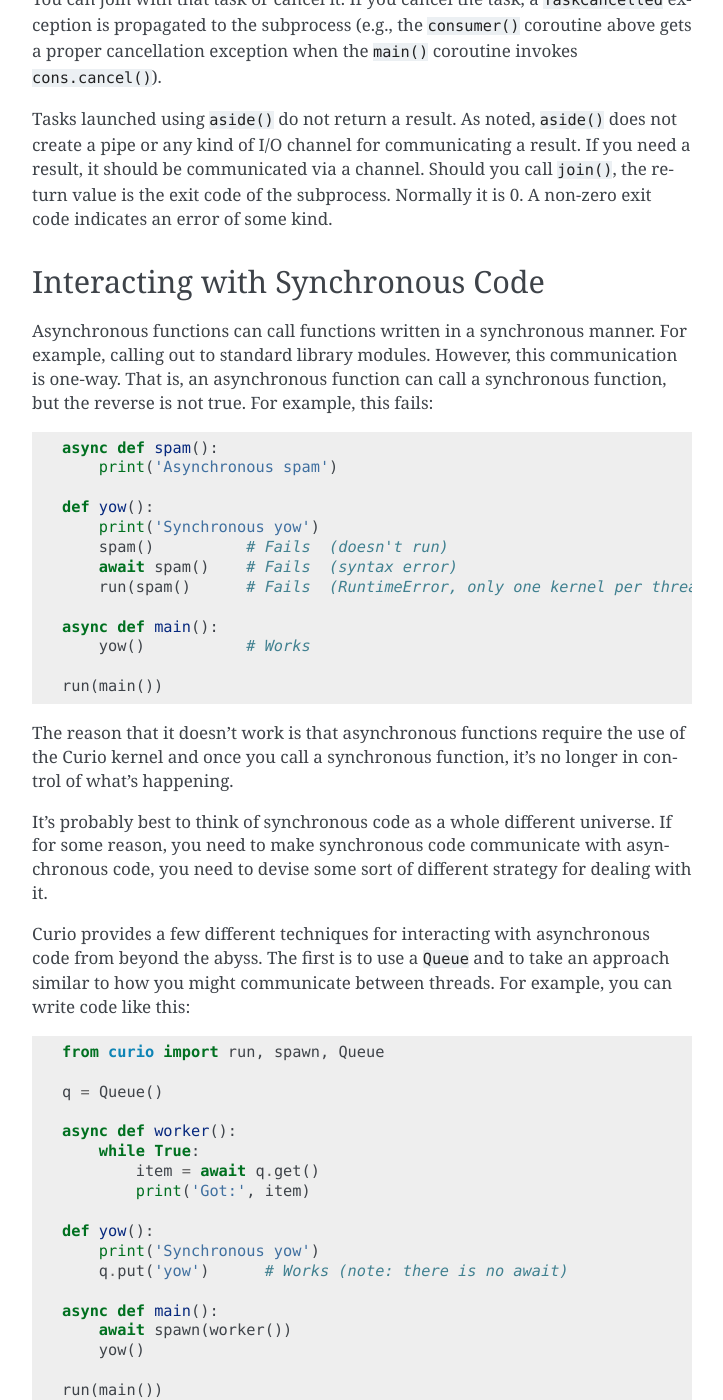
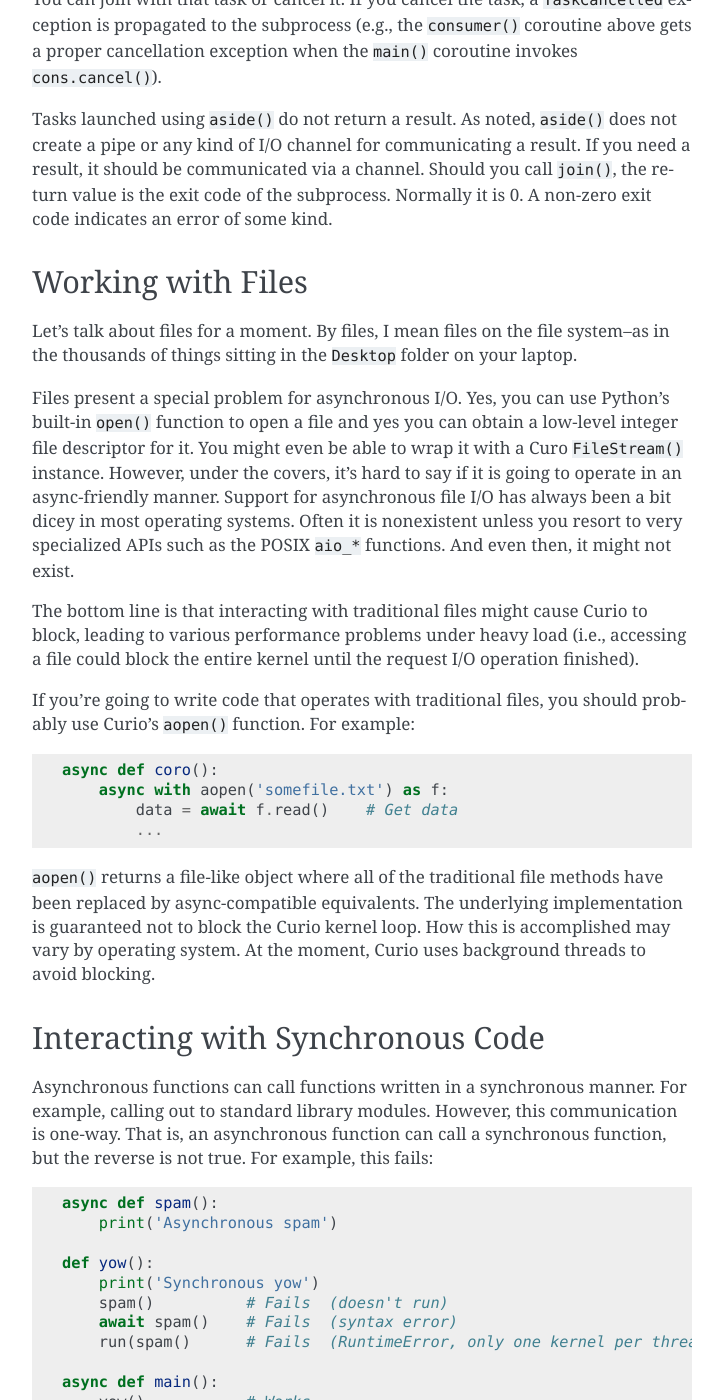
Before and after one commit to dabeaz/curio, a Sphinx documentation site: the page built from docs/devel.rst, in a window 1280 px wide and 1400 px high, scrolled down 52388 px. Shown: the whole window, without its empty margins (388-1111 px from the left). Built offline with Sphinx 7.4.7, drawn with Linux system fonts in a browser that asks for light colours; pages that are not in the unit, such as notebooks, are missing from menus.

```diff
--- a/docs/devel.rst
+++ b/docs/devel.rst
@@ -2524,6 +2524,44 @@ communicated via a channel.  Should you call ``join()``, the return
 value is the exit code of the subprocess.  Normally it is 0.  A
 non-zero exit code indicates an error of some kind.
 
+Working with Files
+------------------
+
+Let's talk about files for a moment. By files, I mean files on the
+file system--as in the thousands of things sitting in the ``Desktop``
+folder on your laptop.
+
+Files present a special problem for asynchronous I/O.  Yes, you can
+use Python's built-in ``open()`` function to open a file and yes you
+can obtain a low-level integer file descriptor for it.  You might even
+be able to wrap it with a Curo ``FileStream()`` instance.  However,
+under the covers, it's hard to say if it is going to operate in an
+async-friendly manner.  Support for asynchronous file I/O has always
+been a bit dicey in most operating systems. Often it is nonexistent
+unless you resort to very specialized APIs such as the POSIX ``aio_*``
+functions. And even then, it might not exist.
+
+The bottom line is that interacting with traditional files might cause
+Curio to block, leading to various performance problems under heavy
+load (i.e., accessing a file could block the entire kernel until
+the request I/O operation finished).
+
+If you're going to write code that operates with traditional
+files, you should probably use Curio's ``aopen()`` function. For
+example::
+
+    async def coro():
+        async with aopen('somefile.txt') as f:
+            data = await f.read()    # Get data
+            ...
+
+``aopen()`` returns a file-like object where all of the traditional
+file methods have been replaced by async-compatible equivalents.
+The underlying implementation is guaranteed not to block the
+Curio kernel loop.   How this is accomplished may vary by
+operating system.  At the moment, Curio uses background
+threads to avoid blocking.
+
 Interacting with Synchronous Code
 ---------------------------------
 
```
Also changed, not shown: docs/reference.rst (+117 -0 lines).
